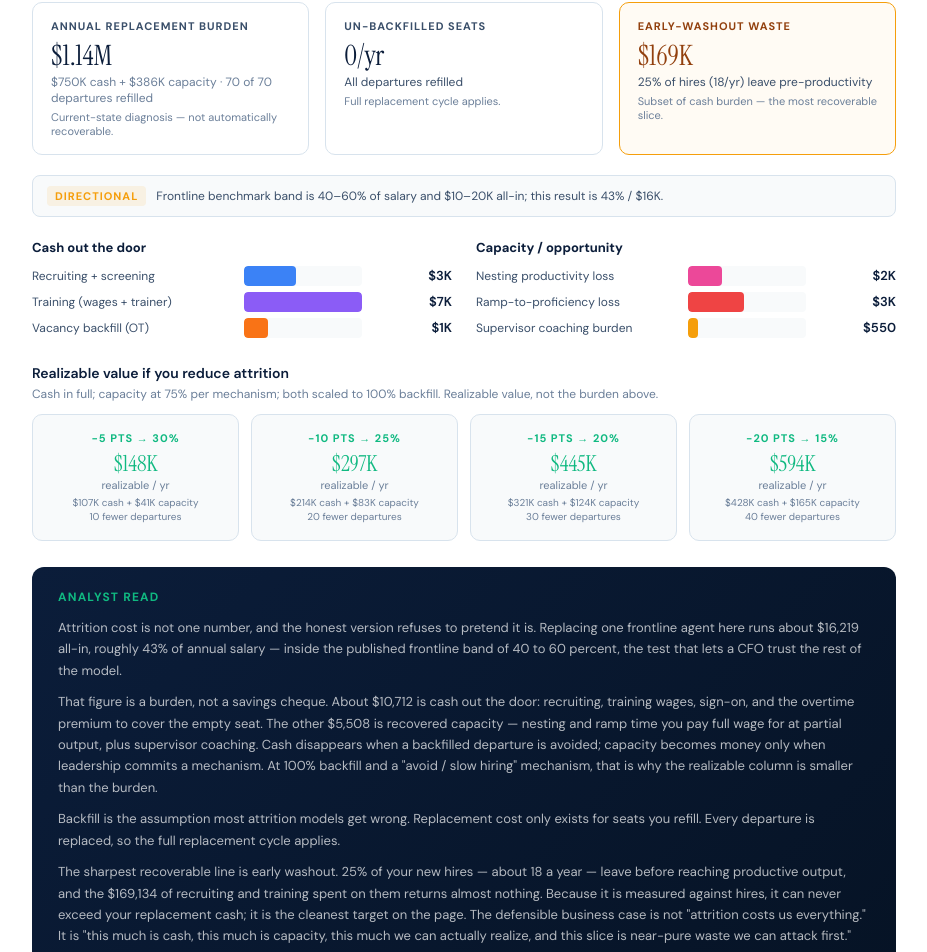
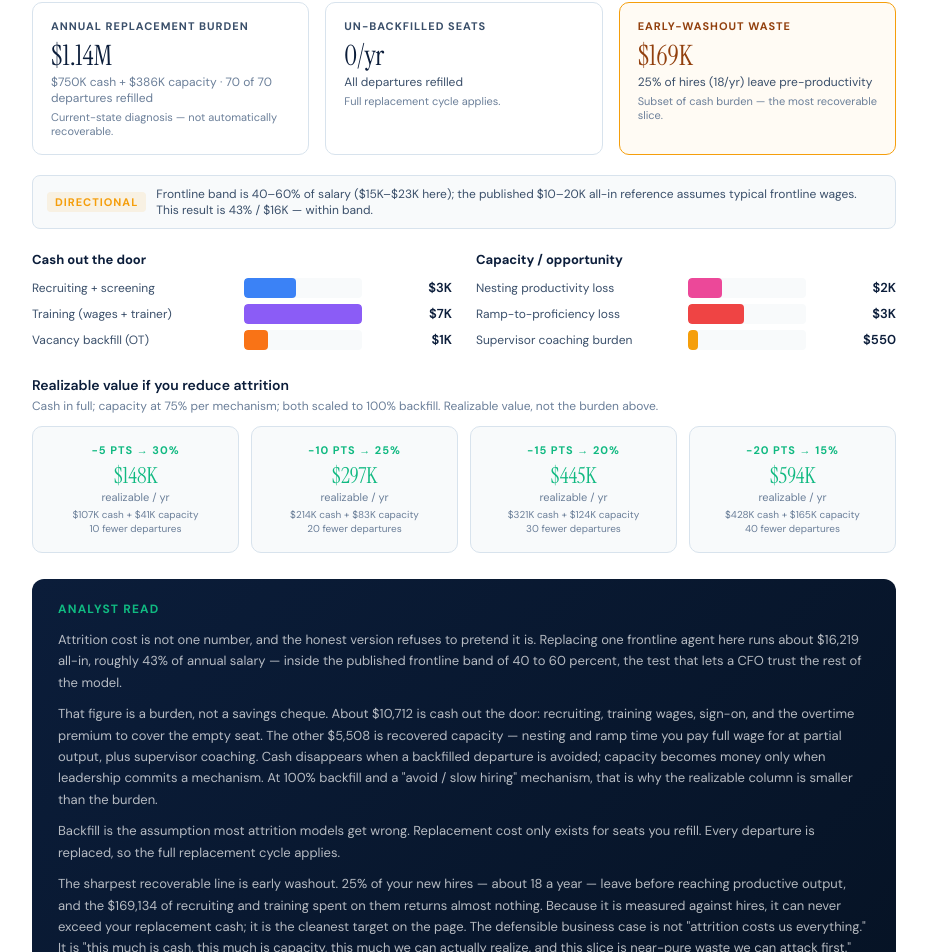
Before and after one commit to thomasbakerj-lgtm/CENTER-OF-CX, a React (Vite) app: page /tools/attrition-cost in a window 1280 px wide. Shown: the part 1274-2226 px from the top of the page, without its empty margins (176-1103 px from the left). Built offline with nearby package versions, Linux system fonts and the light colour scheme.

Commit message:
Update AttritionCostCalculator.jsx

```diff
--- a/AttritionCostCalculator.jsx
+++ b/AttritionCostCalculator.jsx
@@ -158,7 +158,7 @@ export default function AttritionCostCalculator() {
   const topComp = Math.max(recruiting, training, vacancy, nestingLoss, rampLoss, supervisorBurden);
   if (pctSalary > 100) flags.push({ t: "All-in exceeds 100% of salary — manager-tier territory, implausible for a frontline agent. Re-check ramp loss, vacancy coverage, and double counting.", sev: "high" });
   else if (pctSalary > 60) flags.push({ t: `All-in is ${Math.round(pctSalary)}% of salary, above the typical frontline sanity band of about 40–60%. Defensible for complex or regulated centers, but validate role type and inputs.`, sev: "med" });
-  if (allInPerDeparture > 0 && allInPerDeparture < 10000) flags.push({ t: "All-in is below the ~$10K McKinsey floor for a US onshore agent. Expected only for offshore, BPO, or low-cost geography — otherwise inputs are likely understated.", sev: "med" });
+  else if (pctSalary > 0 && pctSalary < 30) flags.push({ t: `All-in is only ${Math.round(pctSalary)}% of salary, below the 40–60% frontline band. Plausible for offshore or BPO, but for a US onshore center it usually signals understated training, ramp, or vacancy inputs — validate before citing.`, sev: "med" });
   if (allInPerDeparture > 0 && topComp / allInPerDeparture > 0.55) flags.push({ t: `One component is over 55% of all-in cost (${fmt$(topComp)}). A single line dominating this hard usually means an overstated duration or rate — verify before citing.`, sev: "med" });
   if (n(d.attritionRate) < 10) flags.push({ t: "Attrition under 10% is low for a contact center — validate the denominator (separations ÷ average headcount, rolling 12 months).", sev: "med" });
   else if (n(d.attritionRate) > 50) flags.push({ t: "Attrition over 50% is severe churn. The early-washout share is usually where the recoverable waste sits — confirm it.", sev: "med" });
@@ -175,7 +175,8 @@ export default function AttritionCostCalculator() {
 
   // ---- CONFIDENCE (a hard flag forces Directional) ----
   let confidence = "Directional";
-  const guardrailOk = pctSalary <= 60 && allInPerDeparture >= 10000;
+  const bandLo = n(d.avgSalary) * 0.40, bandHi = n(d.avgSalary) * 0.60;
+  const guardrailOk = pctSalary >= 30 && pctSalary <= 60;
   if (d.evidence === "hrdata" && mech >= 0.6) confidence = "Planning-grade";
   if (d.evidence === "finance" && mech >= 0.6 && guardrailOk) confidence = "Finance-grade";
   const hardFlag = flags.some(f => f.sev === "high");
@@ -345,7 +346,7 @@ The sharpest recoverable line is early washout. ${n(d.earlyWashoutRate)}% of you
 
           <div style={{ display: "flex", alignItems: "center", gap: 10, marginBottom: 22, padding: "10px 14px", background: WARM, border: `1px solid ${BORDER}`, borderRadius: 8 }}>
             <span style={{ fontSize: 11, fontWeight: 700, color: confColor, letterSpacing: 1, textTransform: "uppercase", padding: "3px 8px", borderRadius: 4, background: `${confColor}1a` }}>{confidence}</span>
-            <span style={{ fontSize: 12, color: SLATE }}>Frontline benchmark band is 40–60% of salary and $10–20K all-in; this result is {Math.round(pctSalary)}% / {fmtK(allInPerDeparture)}.{hardFlag ? " A hard integrity flag is active — export held at Directional." : ""}</span>
+            <span style={{ fontSize: 12, color: SLATE }}>Frontline band is 40–60% of salary ({fmtK(bandLo)}–{fmtK(bandHi)} here); the published $10–20K all-in reference assumes typical frontline wages. This result is {Math.round(pctSalary)}% / {fmtK(allInPerDeparture)} — {guardrailOk ? "within band" : pctSalary > 60 ? "above band, validate" : "below band, validate"}.{hardFlag ? " A hard integrity flag is active — export held at Directional." : ""}</span>
           </div>
 
           <div style={{ display: "grid", gridTemplateColumns: "1fr 1fr", gap: 24, marginBottom: 26 }} className="cg3">
@@ -409,7 +410,7 @@ The sharpest recoverable line is early washout. ${n(d.earlyWashoutRate)}% of you
                 `Export confidence: ${confidence}.${hardFlag ? " A hard integrity flag is active, so the export is held at Directional regardless of inputs — resolve the flagged item before booking." : confidence === "Finance-grade" ? " Finance-confirmed inputs, a committed mechanism, and a result inside the frontline benchmark." : confidence === "Planning-grade" ? " Real HR figures and a committed mechanism, but not finance-confirmed. Treat as planning input, not a booked number." : " Default or estimated inputs, or no committed mechanism. Directional only — do not book these savings."}`,
                 `Backfill basis: ${n(d.backfillRate)}% of departures replaced (${hires} of ${departures}). Replacement cost scales with this; ${unbackfilled} un-backfilled seats are ${downsizing ? "a deliberate reduction with no replacement cost" : "lost capacity routed to Staffing/Occupancy, not zeroed out as free"}.`,
                 `Vacancy costing: ${d.vacancyMode === "gross" ? "Gross coverage spend (full OT) — valid only if departed-agent payroll savings is tracked elsewhere." : "Incremental, OT premium only (the conservative default)."}`,
-                `Cost basis: ${Math.round(pctSalary)}% of salary versus the published frontline band of 40–60%. ${guardrailOk ? "Within benchmark." : "Outside benchmark — verify inputs before citing."}`,
+                `Cost basis: ${Math.round(pctSalary)}% of salary (${fmt$(allInPerDeparture)}) versus the 40–60% frontline band of ${fmt$(bandLo)}–${fmt$(bandHi)}. ${guardrailOk ? "Within band." : "Outside band — verify inputs before citing."} The $10–20K all-in reference assumes typical frontline wages and is not salary-adjusted.`,
               ]},
               ...(flags.length > 0 ? [{ title: "Integrity Flags", type: "findings", items: flags.map(f => `${f.sev === "high" ? "[FLAG] " : "[NOTE] "}${f.t}`) }] : []),
               { title: "Cost Per Replaced Departure", type: "table", rows: [
```
